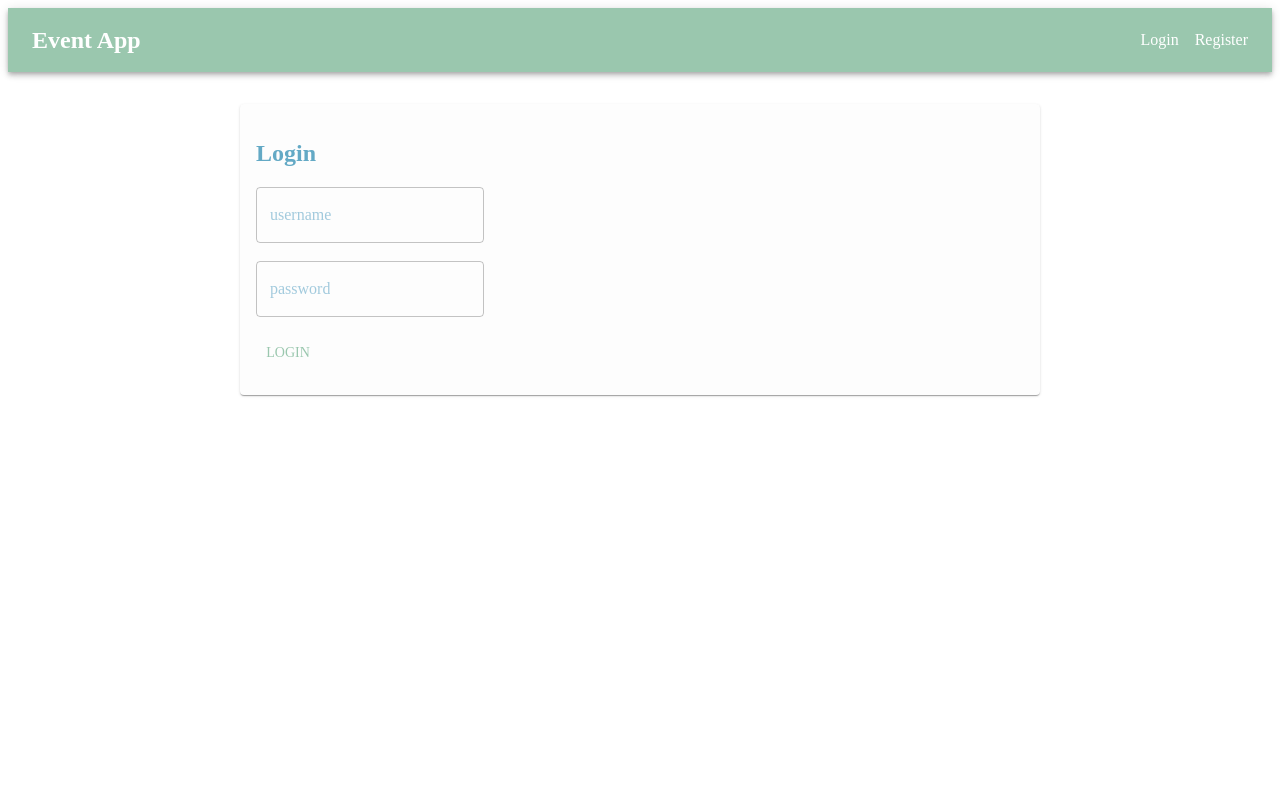
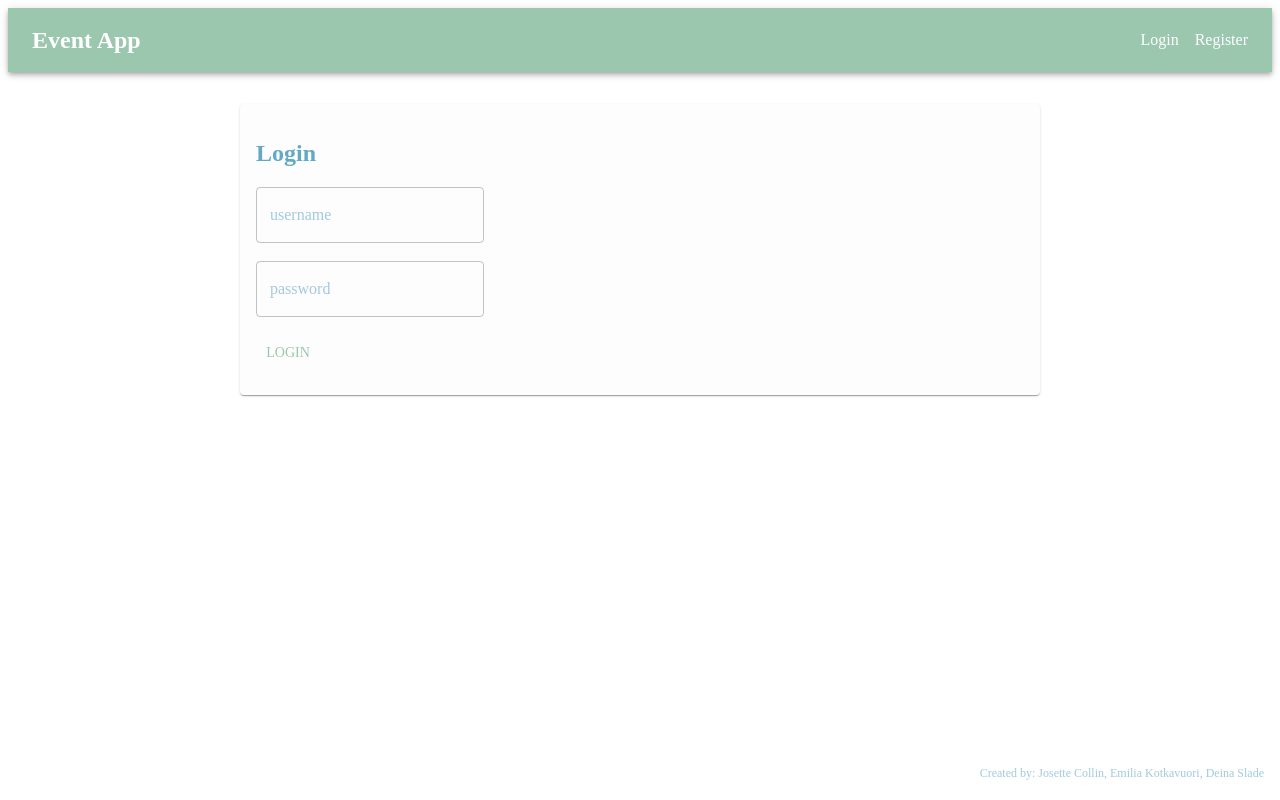
Before and after one commit to JOse-0811/ilmoittautumisjarjestelmaPROJEKTI, a React (Vite) app in the folder ilmoittautumisjarjestelma/frontend/: page / in a window 1280 px wide. Built offline with nearby package versions, Linux system fonts and the light colour scheme; a web font is replaced by a local one.

Commit message:
credits added

```diff
--- a/ilmoittautumisjarjestelma/frontend/src/App.jsx
+++ b/ilmoittautumisjarjestelma/frontend/src/App.jsx
@@ -130,6 +130,21 @@ const App = () => {
           }
         />
       </Routes>
+
+      <Box
+        sx={{
+          position: 'fixed',
+          bottom: 16,
+          right: 16,
+          zIndex: 1200,
+          textAlign: 'right',
+          color: 'text.secondary',
+        }}
+      >
+        <Typography variant="caption" component="h6" sx={{ m: 0, fontSize: '0.75rem' }}>
+          Created by: Josette Collin, Emilia Kotkavuori, Deina Slade
+        </Typography>
+      </Box>
     </ThemeProvider>
   )
 }
```
